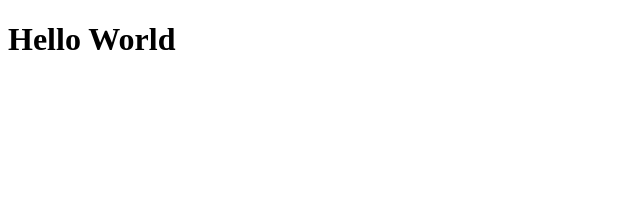
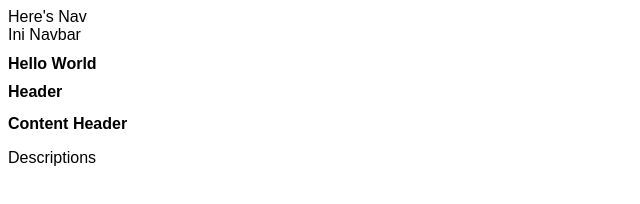
Before and after one commit to Rayfess/blajar-Git, a plain HTML site: page index.html in a window 1280 px wide. Shown: the whole page, without its empty margins (0-640 px from the left). Drawn offline with Linux system fonts and the light colour scheme.

Commit message:
feat: navbar g.1.0.0; feature g.1.0.0; home-page g.1.0.1 (#2)
Updates and Summary:
Upcoming :
Feature g.1.0.0
Navbar g.1.0.0
HomePage g.1.0.1

Previously
Owner:
Feature o.1.0.1
Navbar o.1.0.2

Ukas:
Navbar u.1.0.2

---------

log

* feat: navbar 1.0.0

* feat: navbar 1.0.1

* feat: navbar 1.0.2

* feat: feature o.1.0.1; navbar: o.1.0.2

---------

Co-authored-by: Rayfess <srayfes@gmail.com>

```diff
--- a/index.html
+++ b/index.html
@@ -3,9 +3,21 @@
   <head>
     <meta charset="UTF-8" />
     <meta name="viewport" content="width=device-width, initial-scale=1.0" />
+    <link rel="stylesheet" href="/style/navbar.css" />
     <title>Test Here</title>
+    <link rel="stylesheet" href="/style/navbar.css" />
   </head>
+  <nav>Here's Nav</nav>
   <body>
+    <nav>Ini Navbar</nav>
     <h1>Hello World</h1>
+    <main>
+      <h1>Header</h1>
+      <div class="container">
+        <div class="content"></div>
+        <h2>Content Header</h2>
+        <p>Descriptions</p>
+      </div>
+    </main>
   </body>
 </html>
--- /dev/null
+++ b/style/navbar.css
@@ -0,0 +1,4 @@
+* {
+  font-size: 16px;
+  font-family: Arial, sans-serif;
+}
```
